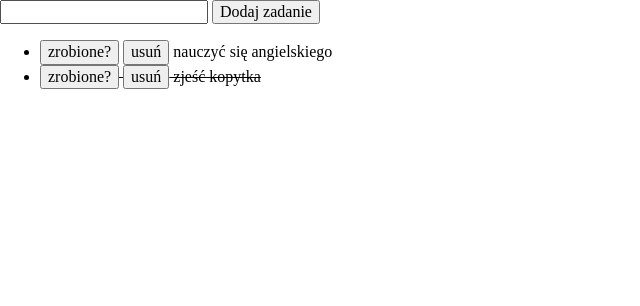
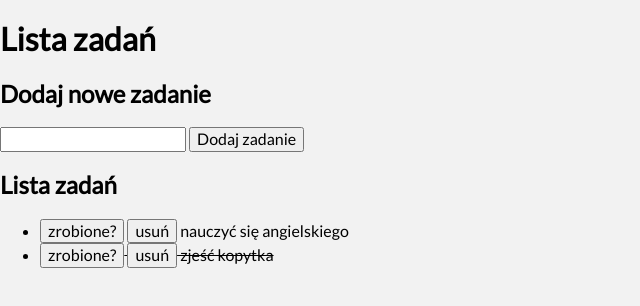
Before and after one commit to Elwira2000/to-do-list, a plain HTML site: page to-do-list/index.html in a window 1280 px wide. Shown: the whole page, without its empty margins (0-640 px from the left). Drawn offline with nearby package versions, Linux system fonts and the light colour scheme; a web font is replaced by a local one.

Commit message:
general style

```diff
--- a/to-do-list/css/style.css
+++ b/to-do-list/css/style.css
@@ -0,0 +1,12 @@
+html {
+    box-sizing: border-box;
+}
+
+*, ::after, ::before {
+    box-sizing: inherit;
+}
+
+.body {
+    font-family: 'Lato', sans-serif;
+    background-color: hsl(0, 0%, 95%);
+}
--- a/to-do-list/index.html
+++ b/to-do-list/index.html
@@ -10,17 +10,20 @@
         crossorigin="anonymous" referrerpolicy="no-referrer" />
     <link href="css/style.css" rel="stylesheet">
     <script defer src="js/script.js"></script>
-    <link href="https://fonts.googleapis.com/css2?family=Lato&family=Nosifer&family=Sometype+Mono&display=swap"
-        rel="stylesheet">
+    <link href="https://fonts.googleapis.com/css2?family=Lato&family=Nosifer&family=Sometype+Mono&display=swap" rel="stylesheet">
 </head>
 
-<body>
-<form class="js-form">
-    <input class="js-newTask">
-    <button>Dodaj zadanie</button>
-</form>
+<body class="body">
+    <h1>Lista zadań</h1>
+    <h2>Dodaj nowe zadanie</h2>
 
-<ul class="js-tasks"></ul>
+    <form class="js-form">
+        <input class="js-newTask">
+        <button>Dodaj zadanie</button>
+    </form>
+
+    <h2>Lista zadań</h2>
+    <ul class="js-tasks"></ul>
 </body>
 
 </html>
```
